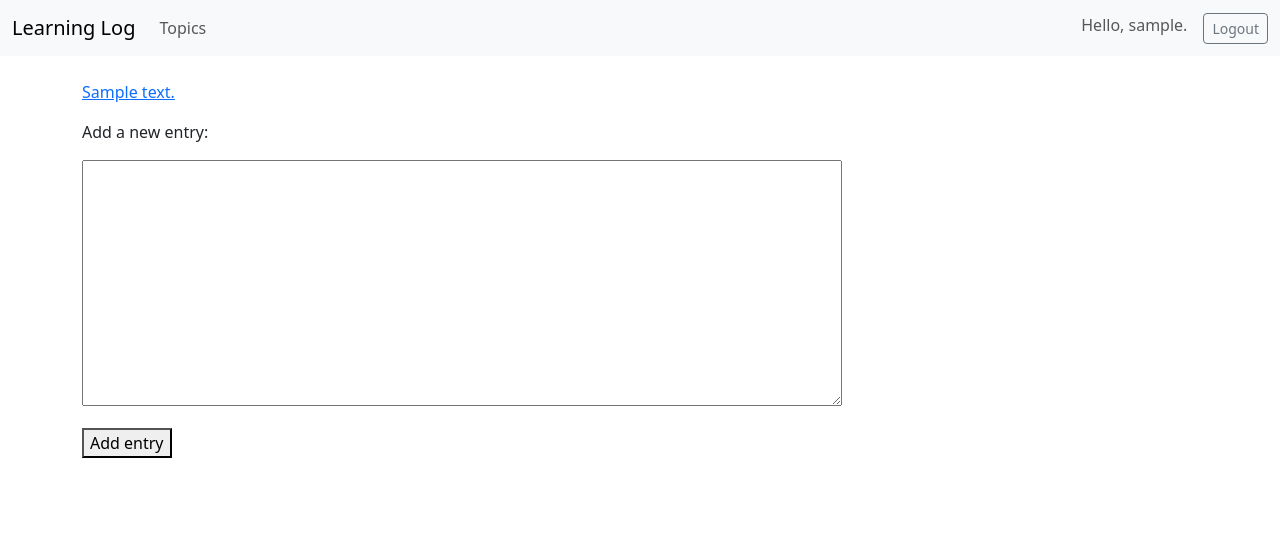
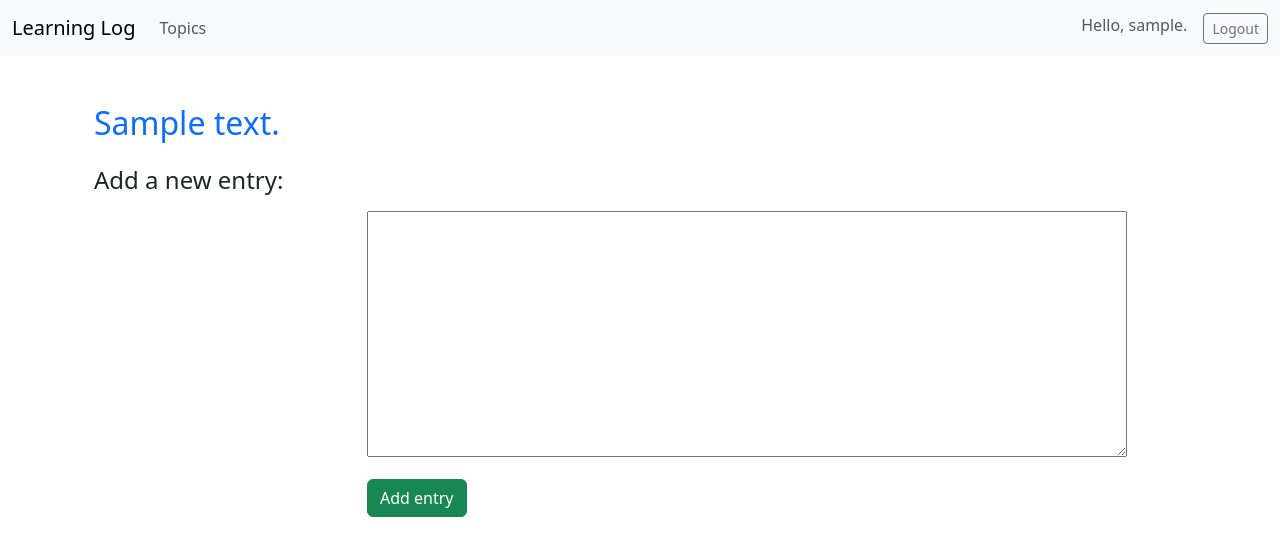
Before and after one commit to sashakukhtyk/learning-log-django, a Django app: page /new_entry/1/ in a window 1280 px wide. Shown: the top 556 px of the page. Run offline with Django 5.2, Linux system fonts and the light colour scheme; a user stored in the database is signed in; tables that the repository leaves empty hold one stand-in row (values such as "Sample post").

Commit message:
style new entry page using bootstrap

```diff
--- a/learning_log/learning_logs/templates/learning_logs/new_entry.html
+++ b/learning_log/learning_logs/templates/learning_logs/new_entry.html
@@ -1,13 +1,17 @@
 {% extends "learning_logs/base.html" %}
-    {% block content %}
 
-        <p><a href="{% url 'learning_logs:topic' topic.id%}">{{ topic }}</a></p>
+{% block content %}
+    <div class="container mt-5">
+        <h2 class="mb-4">
+            <a href="{% url 'learning_logs:topic' topic.id%}" class="text-decoration-none">{{ topic }}</a>
+        </h2>
 
-        <p>Add a new entry:</p>
+        <h4 class="mb-3">Add a new entry:</h4>
 
-        <form action="{% url 'learning_logs:new_entry' topic.id %}" method="post">
+        <form action="{% url 'learning_logs:new_entry' topic.id %}" method="post" class="w-50 mx-auto">
             {% csrf_token %}
             {{ form.as_p }}
-            <button name="submit">Add entry</button>
+            <button name="submit" class="btn btn-success">Add entry</button>
         </form>
-    {% endblock content %}
+    </div>
+{% endblock content %}
```
